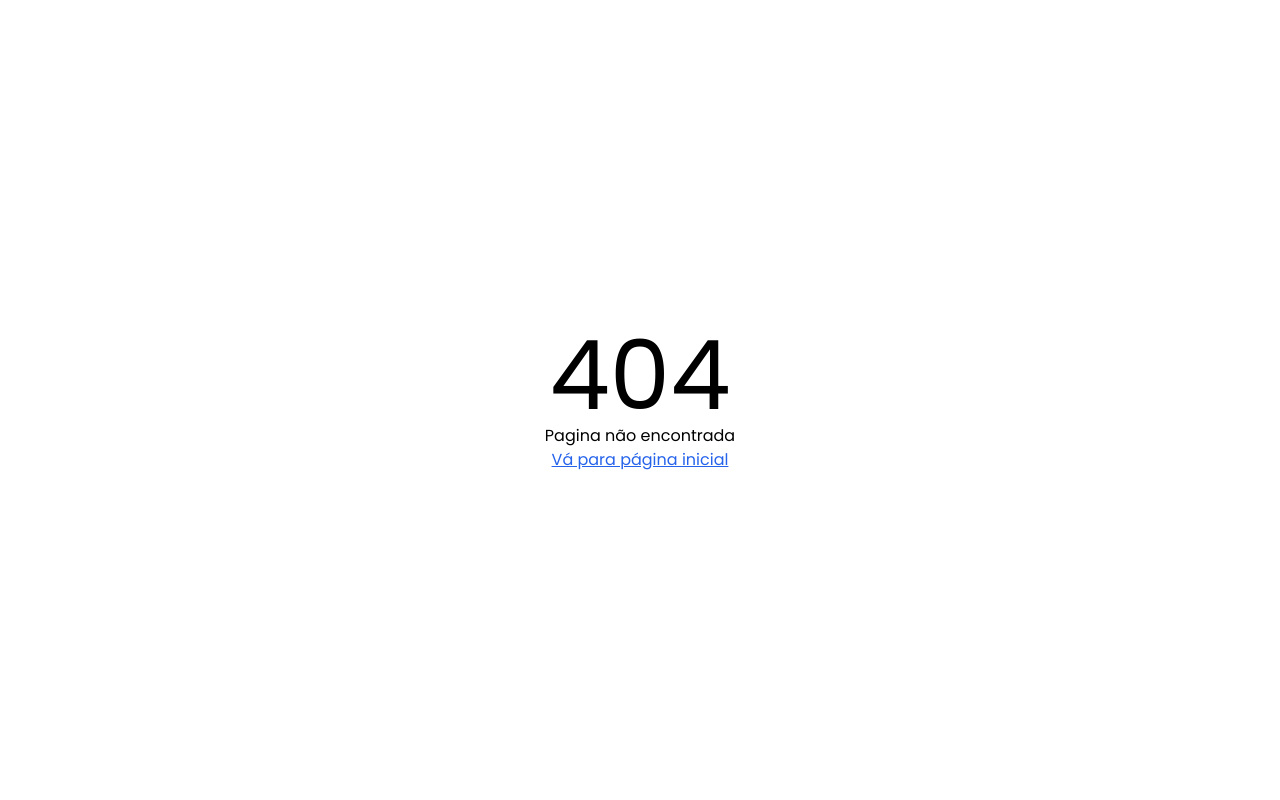
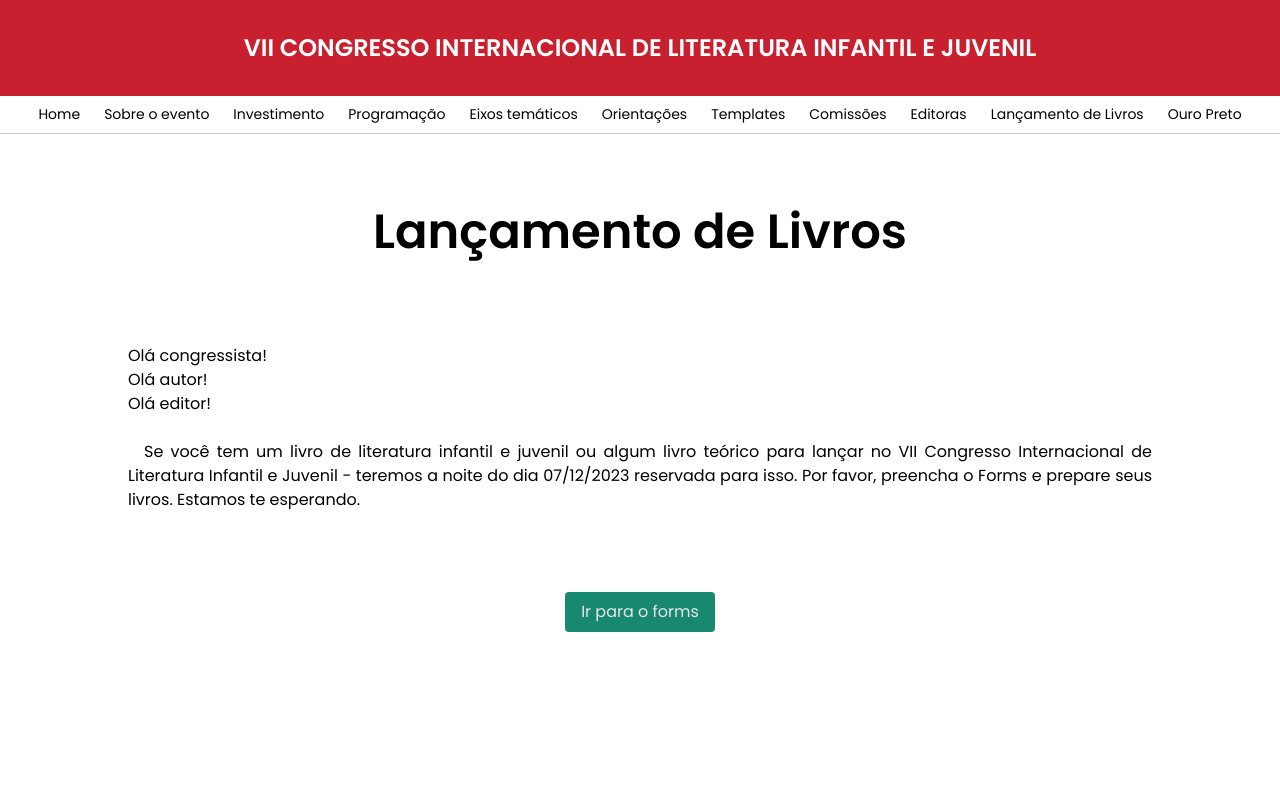
Before and after one commit to hidekinakata/CILIJ-2023, a React (Vite) app: page /#/lancamento_de_livros in a window 1280 px wide. Before the commit this address had no page. Shown: the top 800 px of the page. Built offline with nearby package versions, Linux system fonts and the light colour scheme.

Commit message:
add book page

```diff
--- a/src/App.tsx
+++ b/src/App.tsx
@@ -11,6 +11,7 @@ import Templates from "./pages/Templates";
 import OrganizingCommittee from "./pages/OrganizingCommittee";
 import Editoras from "./pages/Editoras";
 import OuroPreto from "./pages/OuroPreto";
+import Books from "./pages/Books";
 
 function App() {
   return (
@@ -26,6 +27,7 @@ function App() {
             <Route path={"/thiago_taubman"} element={<ThiagoTaubman />} />
             <Route path="/comissoes" element={<OrganizingCommittee />} />
             <Route path="/editoras" element={<Editoras />} />
+            <Route path="//lancamento_de_livros" element={<Books />} />
             <Route path="/ouro_preto" element={<OuroPreto />} />
           </Route>
           <Route path={"*"} element={<Page404 />} />
--- a/src/components/Navbar.tsx
+++ b/src/components/Navbar.tsx
@@ -40,6 +40,7 @@ const Navbar: React.FC<NavbarType> = (props) => {
     { name: "Templates", path: "/templates" },
     { name: "Comissões", path: "/comissoes" },
     { name: "Editoras", path: "/editoras" },
+    { name: "Lançamento de Livros", path: "/lancamento_de_livros" },
     { name: "Ouro Preto", path: "/ouro_preto" },
   ];
 
@@ -108,7 +109,7 @@ const Navbar: React.FC<NavbarType> = (props) => {
       >
         <ul
           className={
-            "flex h-[calc(100vh-6rem)] w-full flex-col items-center justify-center gap-5 border-b border-b-black/20 bg-white  px-7 pb-10 text-2xl lg:!flex lg:h-fit lg:flex-row lg:py-2 lg:text-sm lg:!opacity-100 [&>li:hover]:text-bermuda-700"
+            "flex h-[calc(100vh-6rem)] w-full flex-col items-center justify-center gap-6 border-b border-b-black/20 bg-white  px-7 pb-10 text-2xl lg:!flex lg:h-fit lg:flex-row lg:py-2 lg:text-sm lg:!opacity-100 [&>li:hover]:text-bermuda-700"
           }
         >
           {paths.map((path, i) => (
@@ -124,7 +125,7 @@ const Navbar: React.FC<NavbarType> = (props) => {
               }}
               key={i}
               className={
-                "flex w-full items-center justify-center border-b border-b-black/[0.01] text-center transition hover:border-b-black/20 lg:w-fit lg:!transform-none lg:!opacity-100"
+                "flex w-full items-center justify-center border-b border-b-black/[0.01] text-center transition hover:underline lg:w-fit lg:!transform-none lg:!opacity-100"
               }
             >
               {path.path.startsWith("#") ||
--- /dev/null
+++ b/src/pages/Books.tsx
@@ -0,0 +1,46 @@
+import React from "react";
+
+type BooksType = {};
+
+const Books: React.FC<BooksType> = (props) => {
+  return (
+    <main
+      className={
+        "relative flex min-h-screen flex-col items-center gap-10 px-4 pb-10 pt-32 sm:px-32 md:pt-44"
+      }
+    >
+      <h1
+        className={
+          "my-8 text-center text-2xl font-semibold md:mb-12 md:text-5xl"
+        }
+      >
+        Lançamento de Livros
+      </h1>
+      <div className={"flex h-72 flex-col"}>
+        <p>Olá congressista!</p>
+        <p>Olá autor!</p>
+        <p>Olá editor!</p>
+        <p className={"mt-6 text-justify indent-4"}>
+          Se você tem um livro de literatura infantil e juvenil ou algum livro
+          teórico para lançar no VII Congresso Internacional de Literatura
+          Infantil e Juvenil - teremos a noite do dia 07/12/2023 reservada para
+          isso. Por favor, preencha o Forms e prepare seus livros. Estamos te
+          esperando.
+        </p>
+        <div className={"grid place-items-center"}>
+          <a
+            href={
+              "https://docs.google.com/forms/d/e/1FAIpQLScvkHFzyEgT1NlVmoul9UKwXPjWWZAqezIatvST7HrqrGzPZA/viewform?usp=sf_link"
+            }
+            target={"_blank"}
+            className={"mt-20 rounded bg-bermuda-600 p-2 px-4 text-gray-200"}
+          >
+            Ir para o forms
+          </a>
+        </div>
+      </div>
+    </main>
+  );
+};
+
+export default Books;
```
